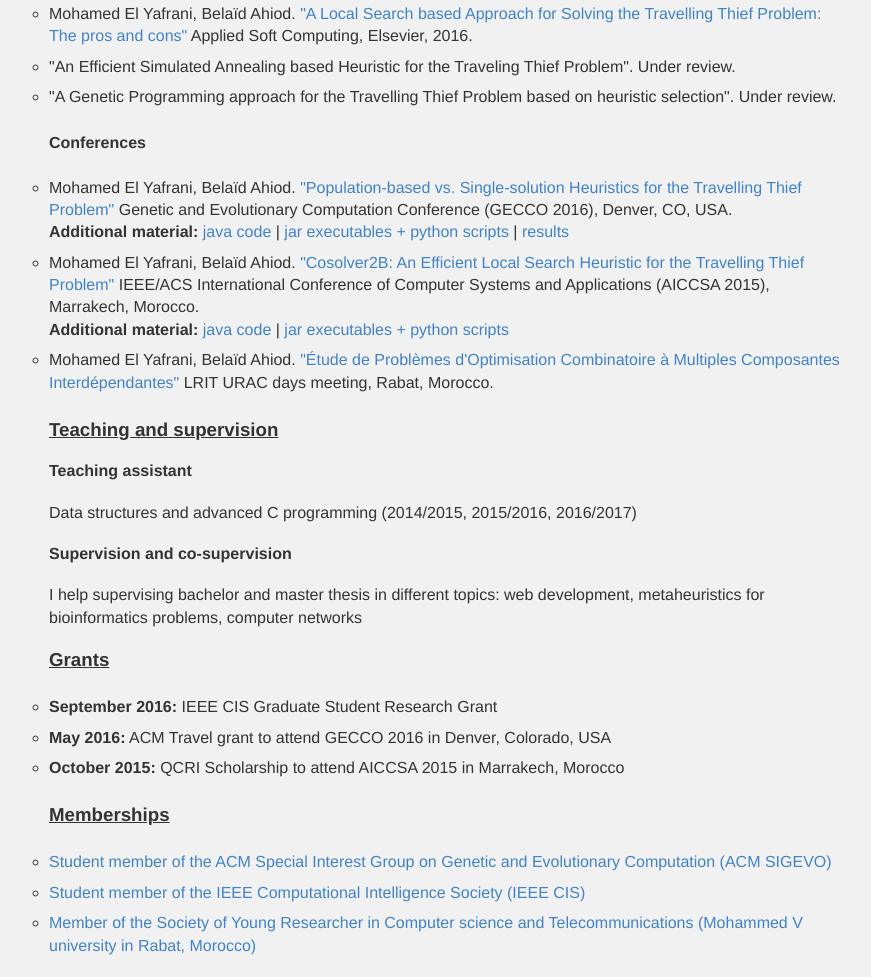
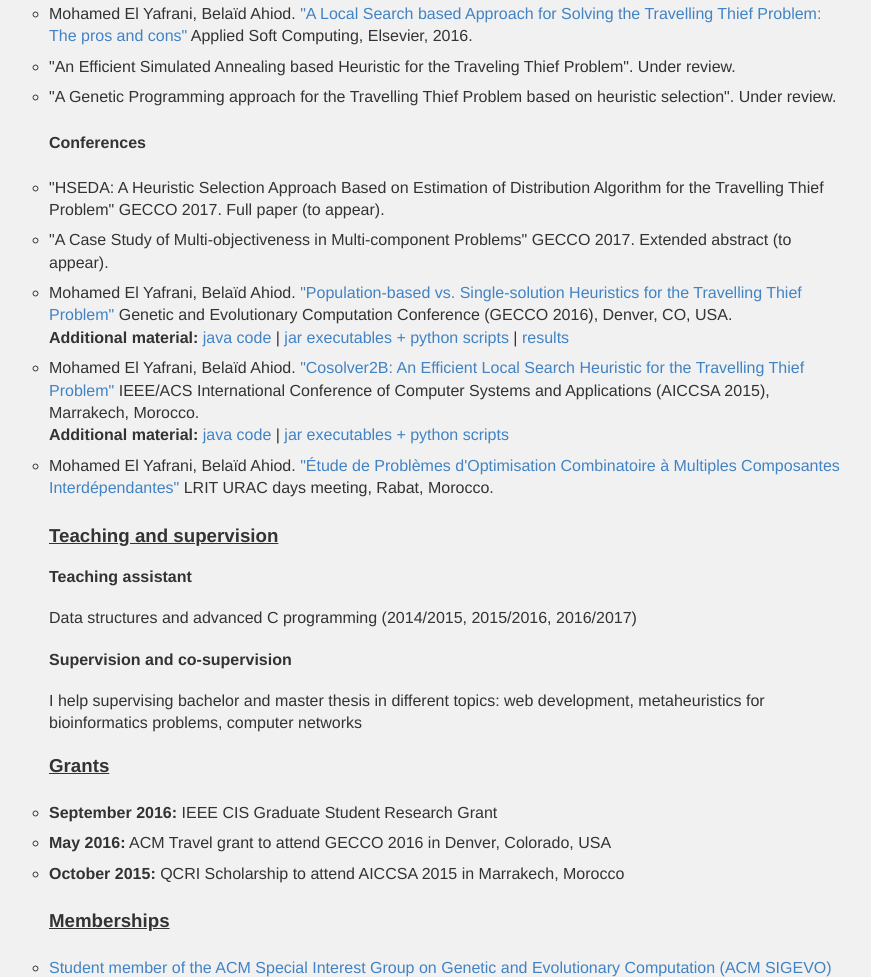
Before and after one commit to yafrani/yafrani.github.io, a plain HTML site: page index.html in a window 1280 px wide. Shown: the part 834-1811 px from the top of the page, without its empty margins (191-1062 px from the left). Drawn offline with Linux system fonts and the light colour scheme.

Commit message:
gecco'17 papers included

```diff
--- a/index.html
+++ b/index.html
@@ -134,6 +134,16 @@
 
       <ul>
         <li>
+          "HSEDA: A Heuristic Selection Approach Based on Estimation of Distribution Algorithm for the Travelling Thief Problem"
+          GECCO 2017. Full paper (to appear).
+        </li>
+
+        <li>
+          "A Case Study of Multi-objectiveness in Multi-component Problems"
+          GECCO 2017. Extended abstract (to appear).
+        </li>
+
+        <li>
           Mohamed El Yafrani, Belaïd Ahiod.
           <a target="_blank" href="http://dl.acm.org/citation.cfm?id=2908847">"Population-based vs. Single-solution Heuristics for the Travelling Thief Problem"</a>
           Genetic and Evolutionary Computation Conference (GECCO 2016), Denver, CO, USA.<br>
```
